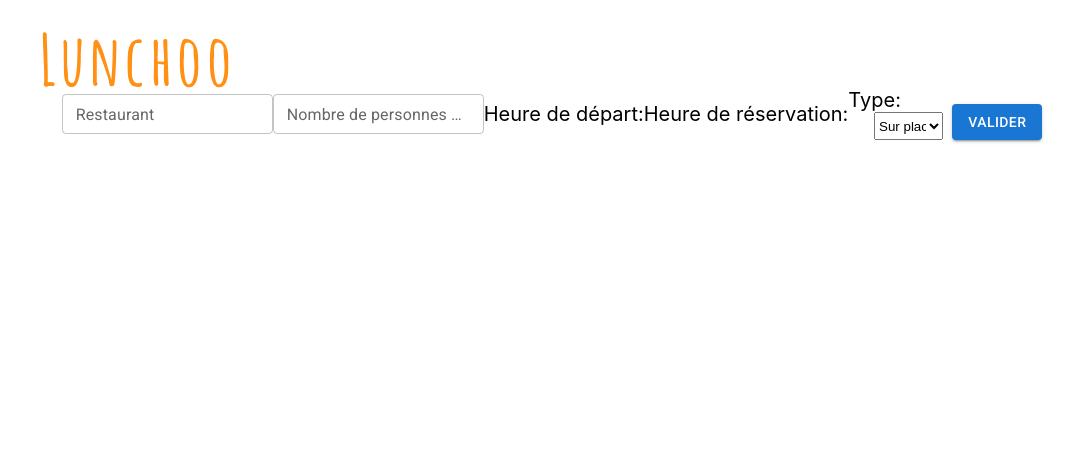
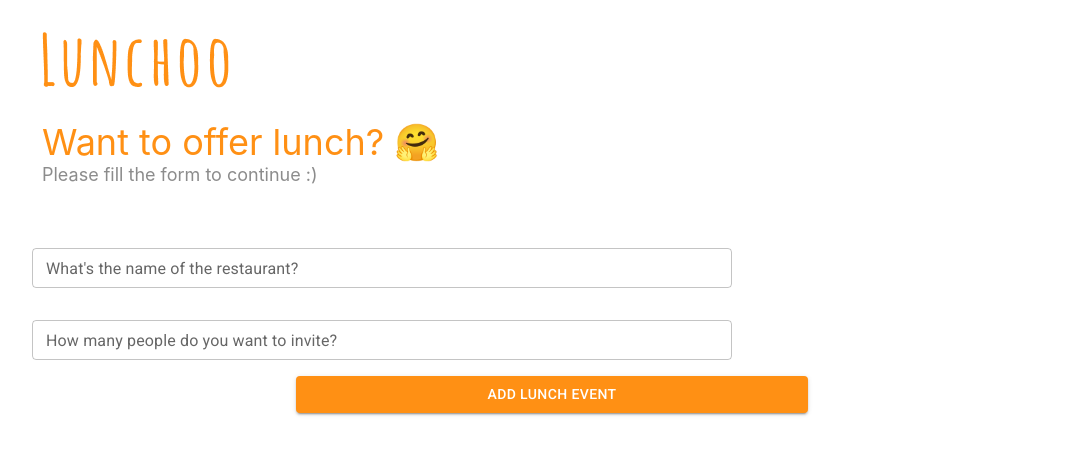
Before and after one commit to killmat21/lunchoo, a React (Create React App) app in the folder frontend/: page /create-lunch in a window 1280 px wide. Shown: the top 454 px of the page, without its empty margins (88-1162 px from the left). Built offline with nearby package versions, Linux system fonts and the light colour scheme.

Commit message:
create lunch

```diff
--- a/frontend/src/DateInput.js
+++ b/frontend/src/DateInput.js
@@ -1,23 +1,22 @@
 import './TextInput.css';
+import './LunchForm.css'
 import TextField from '@mui/material/TextField';
 import AdapterDateFns from '@mui/lab/AdapterDateFns';
 import LocalizationProvider from '@mui/lab/LocalizationProvider';
-import DatePicker from '@mui/lab/DatePicker';
+import TimePicker from '@mui/lab/TimePicker';
 
-const DateInput = ({label, type, value, setValue}) => {
+const DateInput = ({label, value, setValue, className}) => {
     return (
-        <form className="text-input">
-            <label className="label-text-input">{label}:
-
-            </label>
+        <form className={`text-input ${className}`}>
             <LocalizationProvider dateAdapter={AdapterDateFns}>
-                <DatePicker
-                    label="Date"
+                <TimePicker
+                    label={label}
                     value={value}
                     onChange={(newValue) => {
                       setValue(newValue);
                     }}
-                    renderInput={(params) => <TextField {...params} />}
+                    renderInput={(params) => <TextField sx={{width: '100%'}} {...params} />}
+                    className="width-100"
                 />
             </LocalizationProvider>
         </form>
--- a/frontend/src/Inscription/Inscription.js
+++ b/frontend/src/Inscription/Inscription.js
@@ -42,43 +42,48 @@
                 <UploadPhoto />
                 <div>
                     <TextInput
-                        label={"E-mail"}
+                        label={"E-mail Address"}
                         type={"text"}
                         value={email}
                         setValue={setEmail}
+                        required
                     />
                     <TextInput
-                        label={"Mot de passe"}
+                        label={"Password"}
                         type={"password"}
                         value={password}
                         setValue={setPassword}
+                        required
                     />
                     <TextInput
-                        label={"Prénom"}
+                        label={"First Name"}
                         type={"text"}
                         value={firstName}
                         setValue={setFirstName}
+                        required
                     />
                     <TextInput
-                        label={"Nom"}
+                        label={"Last Name"}
                         type={"text"}
                         value={lastName}
                         setValue={setLastName}
+                        required
                     />
                     <TextInput
                         label={"Team"}
                         type={"text"}
                         value={team}
                         setValue={setTeam}
+                        required
                     />
                 </div>
             </div>
             <Button
                 variant="contained"
                 onClick={onButtonClick}
-                sx={{width: '40%', background: '#FF9014'}}
+                sx={{width: '700px', background: '#FF9014', right: '313px'}}
             >
-                Valider
+                Register
             </Button>
         </>
     );
--- /dev/null
+++ b/frontend/src/LunchForm.css
@@ -0,0 +1,12 @@
+.lunch-form {
+    display: flex;
+    flex-direction: column;
+    align-items: center;
+    justify-content: center;
+    margin-left: 120px;
+    width: 700px;
+}
+
+.width-500 {
+    width: 700px;
+}
--- a/frontend/src/LunchForm.js
+++ b/frontend/src/LunchForm.js
@@ -1,4 +1,4 @@
-import './Inscription/Inscription.css';
+import './LunchForm.css';
 import Button from '@mui/material/Button';
 import IconButton from '@mui/material/IconButton';
 import AddCircleIcon from '@mui/icons-material/AddCircle';
@@ -7,6 +7,7 @@
 import DateInput from "./DateInput";
 import SelectInput from "./SelectInput"
 import axios from "axios";
+import SubHeader from "./SubHeader/SubHeader";
 
 const LunchForm = () => {
     const [restaurant, setRestaurant] = useState("");
@@ -18,9 +19,7 @@
         const lunch = {
             place: restaurant,
             departure_date: leaveTime,
-            book_limit_date: bookingTime,
             number_places: numberPlaces,
-            type: type,
             user_id: localStorage.getItem("user_id"),
         }
         axios.post(`http://127.0.0.1:8000/lunch/`, lunch)
@@ -32,37 +31,48 @@
     }
 
     return (
-        <div className="inscription">
+        <>
+            <SubHeader
+                title="Want to offer lunch? 🤗"
+                subtitle="Please fill the form to continue :)"
+            />
+            <div className="lunch-form">
                 <TextInput
-                label={"Restaurant"}
+                    label={"What's the name of the restaurant?"}
                     type={"text"}
                     value={restaurant}
                     setValue={setRestaurant}
+                    sx={{width: '100%'}}
+                    className="width-500"
+                />
+                <DateInput
+                    label={"What Time ?"}
+                    value={leaveTime}
+                    setValue={setLeaveTime}
+                    className="width-500"
                 />
                 <TextInput
-                label={"Nombre de personnes max"}
+                    label={"How many people do you want to invite?"}
                     type={"text"}
                     value={numberPlaces}
                     setValue={setNumberPlaces}
+                    sx={{width: '100%'}}
+                    className="width-500"
                 />
-            <DateInput
-                label={"Heure de départ"}
-                type={"text"}
-                value={leaveTime}
-                setValue={setLeaveTime}
-            />
-            <DateInput
-                label={"Heure de réservation"}
-                type={"text"}
-                value={bookingTime}
-                setValue={setBookingTime}
-            />
-            <SelectInput
-                label={"Type"}
-                setValue={setType}
-            />
-            <Button variant="contained" onClick={onButtonClick}>Valider</Button>
+                {/*<SelectInput*/}
+                {/*    label={"Type"}*/}
+                {/*    setValue={setType}*/}
+                {/*/>*/}
             </div>
+            <Button
+                variant="contained"
+                onClick={onButtonClick}
+                sx={{width: '40%', background: '#FF9014'}}
+            >
+                Add lunch event
+            </Button>
+
+        </>
     );
 }
 
--- a/frontend/src/TextInput.js
+++ b/frontend/src/TextInput.js
@@ -1,28 +1,20 @@
 import './TextInput.css';
 import TextField from "@mui/material/TextField";
-const TextInput = ({label, type, value, setValue}) => {
+const TextInput = ({label, type, value, setValue, required, sx, className}) => {
 
 
     return (
-        <div className="text-input">
+        <div className={`text-input ${className}`}>
             <TextField
                 label={label}
                 type={type}
                 value={value}
                 onChange={(e) => setValue(e.target.value)}
                 size='small'
+                required={required}
+                sx={sx}
             />
         </div>
-        // <form className="text-input">
-        //     <label className="label-text-input">{label}:
-        //
-        //     </label>
-        //     <input className="input-margin"
-        //         type={type}
-        //         value={value}
-        //         onChange={(e) => setValue(e.target.value)}
-        //     />
-        // </form>
     );
 }
 
```
Lines whose indentation alone changed are shown as unchanged.
